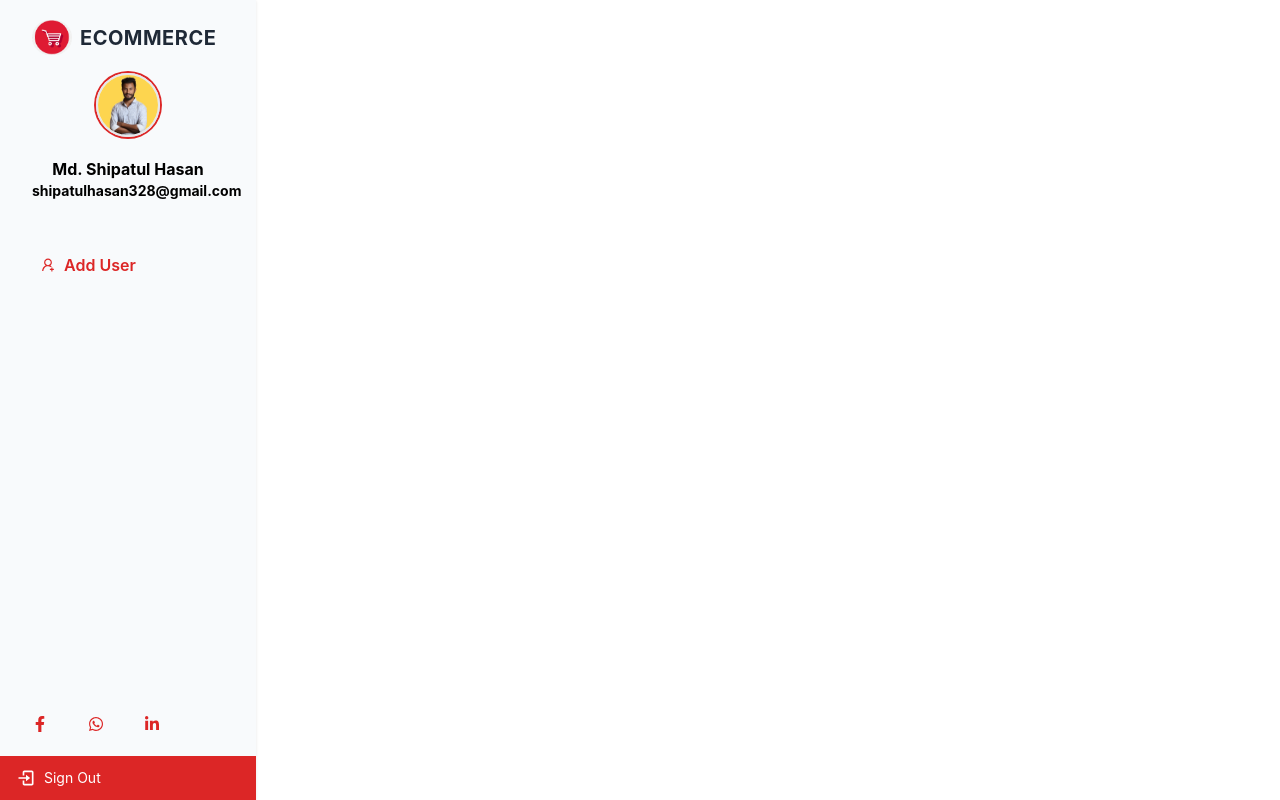
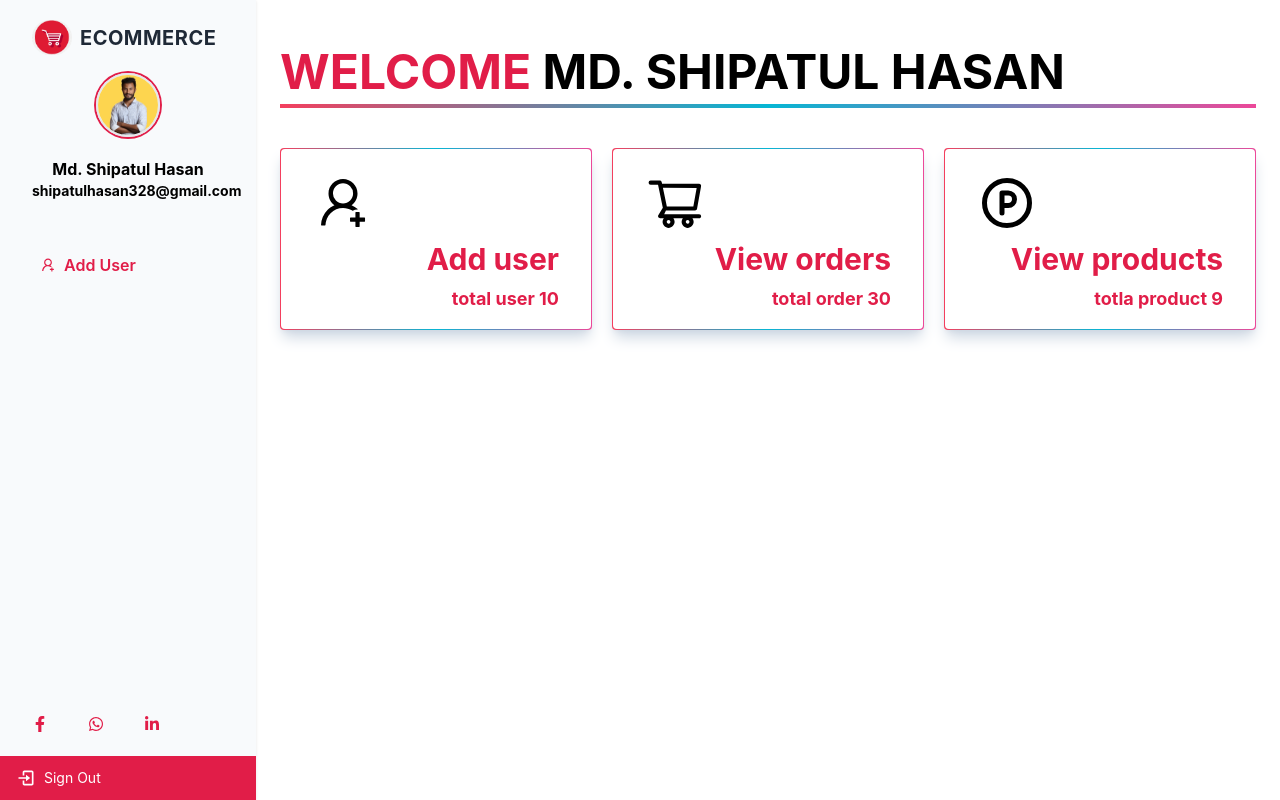
Before and after one commit to shipatulhasan/ecommerce-repliq, a React (Vite) app: page /dashboard in a window 1280 px wide. Built offline with nearby package versions, Linux system fonts and the light colour scheme; no server answers.

Commit message:
adding dashboard home

```diff
--- a/src/Layouts/Dashboard/DashboardLaout.jsx
+++ b/src/Layouts/Dashboard/DashboardLaout.jsx
@@ -2,7 +2,7 @@ import React from 'react';
 import Sidebar from './Sidebar';
 import {Outlet} from 'react-router-dom'
 
-const Dashboard = () => {
+const DashboardLayout = () => {
     return (
         <div className="flex flex-no-wrap">
             <div className='md:w-64 relative'>
@@ -17,4 +17,4 @@ const Dashboard = () => {
     );
 };
 
-export default Dashboard;
+export default DashboardLayout;
--- a/src/Layouts/Dashboard/Sidebar.jsx
+++ b/src/Layouts/Dashboard/Sidebar.jsx
@@ -11,11 +11,11 @@ const Sidebar = () => {
 
   let menuList = (
     <>
-      <NavLink to="/dashboard/my-orders">
+      <NavLink to="/dashboard/add-user">
         {({ isActive }) => (
           <li
             className={`${
-              isActive ? "bg-rose-600 text-white" : " text-red-600"
+              isActive ? "bg-rose-600 text-white" : " text-rose-600"
             } w-full hover:bg-rose-600 hover:text-white px-2 py-1 rounded transition-colors duration-150 ease-linear font-semibold list-none mb-2 capitalize`}
           >
             <div className="flex gap-2 items-center">
@@ -51,7 +51,7 @@ const Sidebar = () => {
             </span>
           </Link>
           <Link to="/dashboard" className="flex items-center justify-center gap-0 mt-2">
-            <div className="w-16 h-16 overflow-hidden border-2 ring-red-600 ring-2 m-1 rounded-full flex items-center justify-center flex-shrink-0">
+            <div className="w-16 h-16 overflow-hidden border-2 ring-rose-600 ring-2 m-1 rounded-full flex items-center justify-center flex-shrink-0">
               <img
                 src={profile}
                 className="object-cover w-full h-full"
@@ -73,13 +73,13 @@ const Sidebar = () => {
         <div>
           <div className="my-3">
             <ul className="px-8 mt-10 w-full flex items-center justify-start gap-10">
-              <li className="cursor-pointer text-red-600 pt-5 pb-3">
+              <li className="cursor-pointer text-rose-600 pt-5 pb-3">
                 <FaFacebookF />
               </li>
-              <li className="cursor-pointer text-red-600 pt-5 pb-3">
+              <li className="cursor-pointer text-rose-600 pt-5 pb-3">
                 <FaWhatsapp />
               </li>
-              <li className="cursor-pointer text-red-600 pt-5 pb-3">
+              <li className="cursor-pointer text-rose-600 pt-5 pb-3">
                 <FaLinkedinIn />
               </li>
             </ul>
@@ -87,7 +87,7 @@ const Sidebar = () => {
 
           <p
             onClick={handleLogOut}
-            className="flex items-center p-3 text-sm text-white capitalize transition-colors duration-300 hover:cursor-pointer transform bg-red-600"
+            className="flex items-center p-3 text-sm text-white capitalize transition-colors duration-300 hover:cursor-pointer transform bg-rose-600"
           >
             <svg
               className="w-5 h-5 mx-1"
@@ -114,7 +114,7 @@ const Sidebar = () => {
         id="mobile-nav"
       >
         <div
-          className="h-10 w-10 bg-red-600 absolute right-0 mt-16 -mr-10 flex items-center shadow rounded-tr rounded-br justify-center cursor-pointer"
+          className="h-10 w-10 bg-rose-600 absolute right-0 mt-16 -mr-10 flex items-center shadow rounded-tr rounded-br justify-center cursor-pointer"
           id="mobile-toggler"
           onClick={() => setShow(!show)}
         >
@@ -148,7 +148,7 @@ const Sidebar = () => {
           </Link>
           <div className="mt-2">
           <Link to="/dashboard" className="flex items-center justify-center gap-0 mt-2">
-            <div className="w-16 h-16 overflow-hidden border-2 ring-red-600 ring-2 m-1 rounded-full flex items-center justify-center flex-shrink-0">
+            <div className="w-16 h-16 overflow-hidden border-2 ring-rose-600 ring-2 m-1 rounded-full flex items-center justify-center flex-shrink-0">
               <img
                 src={profile}
                 className="object-cover w-full h-full"
@@ -171,13 +171,13 @@ const Sidebar = () => {
         <div>
           <div className="my-3">
             <ul className="px-8 mt-10 w-full flex items-center justify-start gap-10">
-              <li className="cursor-pointer text-red-600 pt-5 pb-3">
+              <li className="cursor-pointer text-rose-600 pt-5 pb-3">
                 <FaFacebookF />
               </li>
-              <li className="cursor-pointer text-red-600 pt-5 pb-3">
+              <li className="cursor-pointer text-rose-600 pt-5 pb-3">
                 <FaWhatsapp />
               </li>
-              <li className="cursor-pointer text-red-600 pt-5 pb-3">
+              <li className="cursor-pointer text-rose-600 pt-5 pb-3">
                 <FaLinkedinIn />
               </li>
             </ul>
@@ -185,7 +185,7 @@ const Sidebar = () => {
 
           <p
             onClick={handleLogOut}
-            className="flex items-center p-3 text-sm text-white capitalize transition-colors duration-300 hover:cursor-pointer transform bg-red-600"
+            className="flex items-center p-3 text-sm text-white capitalize transition-colors duration-300 hover:cursor-pointer transform bg-rose-600"
           >
             <svg
               className="w-5 h-5 mx-1"
--- a/src/Routes/PrivateRoute.jsx
+++ b/src/Routes/PrivateRoute.jsx
@@ -1,6 +1,7 @@
 import React, { useContext } from 'react';
 import { Navigate, useLocation } from 'react-router-dom';
 import { AuthContext } from '../AuthProvider/AuthProvider';
+import Loader from '../component/Spinner/Loader';
 
 const PrivateRoute = ({children}) => {
     const {status,isLoading} = useContext(AuthContext)
@@ -8,7 +9,7 @@ const PrivateRoute = ({children}) => {
     let location = useLocation()
 
     if(isLoading){
-        return <h2>Loading...</h2>
+        return <Loader height={'min-h-[60vh]'} />
     }
     if(status===true){
         return children
--- /dev/null
+++ b/src/pages/AdminPanel/Dashboard.jsx
@@ -0,0 +1,64 @@
+import React from "react";
+import {AiOutlineUserAdd,AiOutlineShoppingCart} from 'react-icons/ai'
+import {TbBrandProducthunt} from 'react-icons/tb'
+const Dashboard = () => {
+    const iconBoxes = [
+        {
+            title:'Add user',
+            subtitle:'total user 10',
+            icon:<AiOutlineUserAdd />
+        },
+        {
+            title:'View orders',
+            subtitle:'total order 30',
+            icon:<AiOutlineShoppingCart />
+        },
+        {
+            title:'View products',
+            subtitle:'totla product 9',
+            icon:<TbBrandProducthunt/>
+        },
+    ]
+  return (
+    <div className="flex flex-col justify-between  ">
+      <h2 className="text-3xl md:text-5xl  font-bold uppercase py-2">
+        <span className="text-rose-600 ">Welcome </span>Md. Shipatul Hasan
+      </h2>
+      <div className="bg-gradient-to-r from-rose-500 via-cyan-500 to-pink-500 p-[2px]" />
+      {/* box */}
+
+
+
+      <div className="grid md:grid-cols-2 lg:grid-cols-3 gap-5">
+        {
+            iconBoxes.map((box,i)=><div key={i} className="mt-10">
+            <div className="max-w-2xl rounded shadow-lg shadow-slate-300 dark:bg-gray-800  bg-gradient-to-r from-rose-500 via-cyan-500 to-pink-500 p-[1px] transition-all duration-300 ease-in-out">
+              <div className="px-8 py-4 bg-white min-h-[176px] rounded flex flex-col justify-between transition-all duration-300 ease-in-out">
+                <div>
+                  <div className="mt-2 space-y-2">
+                      <div className="text-6xl">
+                        {box.icon}
+
+                      </div>
+                    <div className="text-end">
+                    <h2 className="text-3xl font-bold text-rose-600 dark:text-white hover:text-gray-600 dark:hover:text-gray-200 ">
+                      {box.title}
+                    </h2>
+                    <p className="mt-2 text-lg font-bold text-rose-600 dark:text-gray-300">
+                      {box.subtitle}
+                    </p>
+                    </div>
+                  </div>
+                </div>
+              </div>
+            </div>
+          </div>)
+        }
+
+
+      </div>
+    </div>
+  );
+};
+
+export default Dashboard;
--- a/src/pages/Cart/Cart.jsx
+++ b/src/pages/Cart/Cart.jsx
@@ -51,14 +51,14 @@ const Cart = () => {
             <Link to='/shop'>
               <button
                 type='button'
-                className='px-6 py-2 border rounded-full border-cyan-400'
+                className='px-5 py-2 text-sm tracking-wide text-cyan-800 rounded-full font-bold transition duration-200  shadow-md md:w-auto bg-cyan-200 hover:bg-cyan-300 focus:shadow-outline focus:outline-none capitalize hover:cursor-pointer'
               >
                 Back <span className='sr-only sm:not-sr-only'>to shop</span>
               </button>
             </Link>
             <Link to='/checkout' state={{total}} >
             <button
-              className='px-6 py-2 border font-semibold rounded-full hover:bg-cyan-400 bg-cyan-200 text-gray-800'
+              className='px-5 py-2 text-sm font-bold rounded-full tracking-wide text-rose-600 transition duration-200 shadow-md md:w-auto bg-rose-200 hover:bg-rose-300 focus:shadow-outline focus:outline-none capitalize hover:cursor-pointer'
             >
               Procced to checkout
             </button>
--- a/src/pages/CheckOut/CheckOut.jsx
+++ b/src/pages/CheckOut/CheckOut.jsx
@@ -87,7 +87,7 @@ const CheckOut = () => {
           <div className="mt-2">
           <button
               type='submit'
-              className='px-6 py-2 border font-semibold rounded-full hover:bg-cyan-400 bg-cyan-200 text-gray-800'
+              className='px-5 py-2 text-sm font-bold rounded-full tracking-wide text-rose-600 transition duration-200 shadow-md md:w-auto bg-rose-200 hover:bg-rose-300 focus:shadow-outline focus:outline-none capitalize hover:cursor-pointer'
             >
               Place Order
             </button>
--- a/src/pages/Forms/Login.jsx
+++ b/src/pages/Forms/Login.jsx
@@ -109,7 +109,7 @@ const Login = () => {
             <div>
               <button
                 type="submit"
-                className="px-4 py-1 border font-semibold rounded-full hover:bg-cyan-400 bg-cyan-200 text-gray-800"
+                className="px-4 py-1 border font-semibold rounded-full hover:bg-rose-400 bg-rose-200 text-rose-600"
               >
                 Sign in
               </button>
@@ -118,7 +118,7 @@ const Login = () => {
               Don't have an account yet?
               <Link
                 to="/signup"
-                className="hover:underline text-cyan-600 font-bold"
+                className="hover:underline text-rose-600 font-bold"
               >
                 Sign up
               </Link>
--- a/src/pages/SingleProduct/SingleProduct.jsx
+++ b/src/pages/SingleProduct/SingleProduct.jsx
@@ -26,7 +26,7 @@ if(!product){
   return <ErrorPage />
 }
   return (
-    <div className="max-w-screen-lg mx-auto space-y-5">
+    <div className="max-w-screen-lg mx-auto space-y-5 py-20">
 
     <div className=" grid gap-10 lg:grid-cols-2 items-center p-5">
       <div>
@@ -51,7 +51,7 @@ if(!product){
         <div className="my-4 space-y-4 md:space-y-0 md:flex items-center gap-5">
         <button
                onClick={()=>handleAddToCart(product)}
-                className="px-5 py-2 text-sm font-bold rounded-full tracking-wide text-rose-800 transition duration-200 shadow-md md:w-auto bg-rose-200 hover:bg-rose-300 focus:shadow-outline focus:outline-none capitalize hover:cursor-pointer"
+                className="px-5 py-2 text-sm font-bold rounded-full tracking-wide text-rose-600 transition duration-200 shadow-md md:w-auto bg-rose-200 hover:bg-rose-300 focus:shadow-outline focus:outline-none capitalize hover:cursor-pointer"
               >
                 Add to cart
               </button>
```
Also changed, not shown: src/Routes/Routes.jsx (+9 -2 lines), src/pages/Forms/SignUp.jsx (+8 -3 lines).
